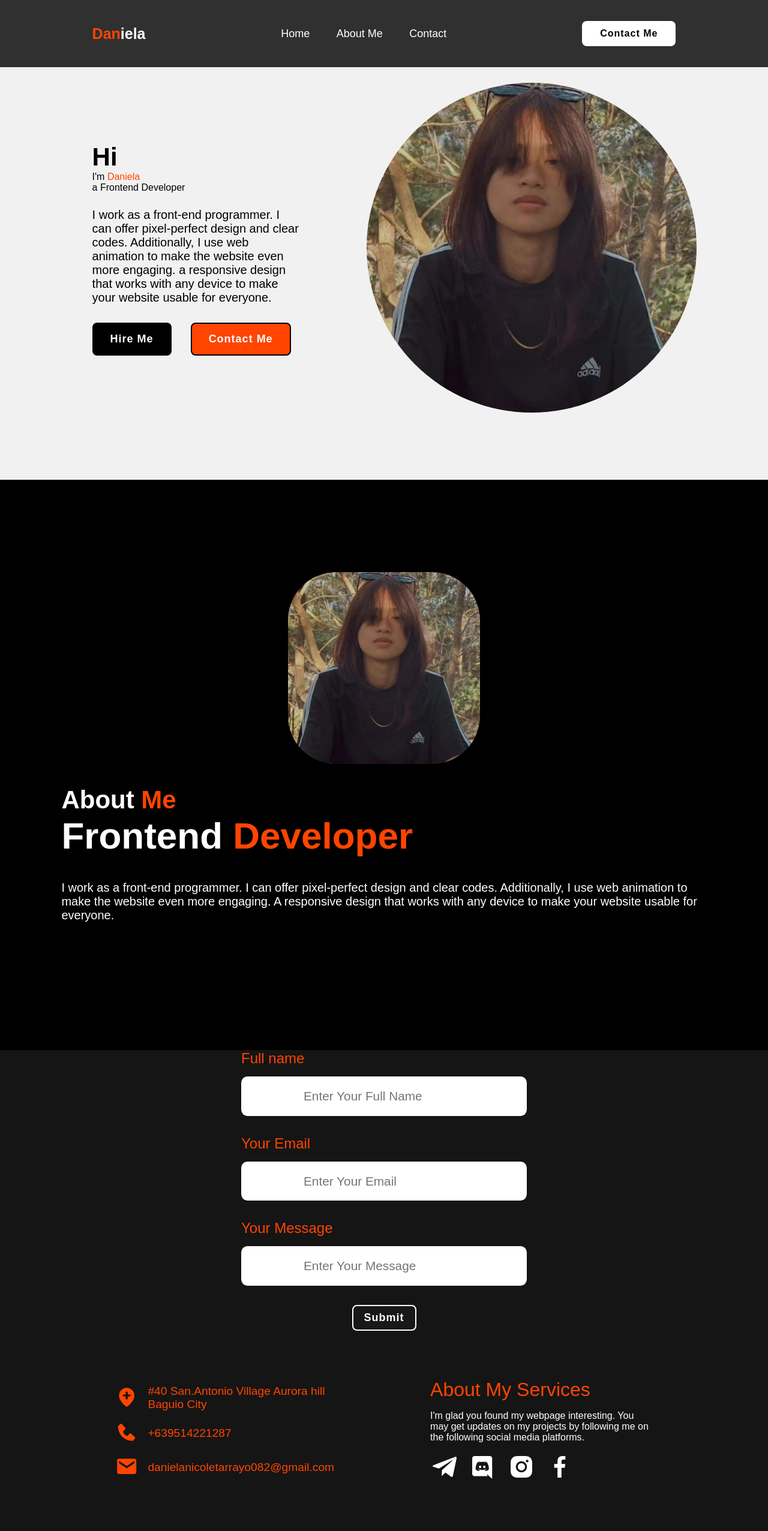
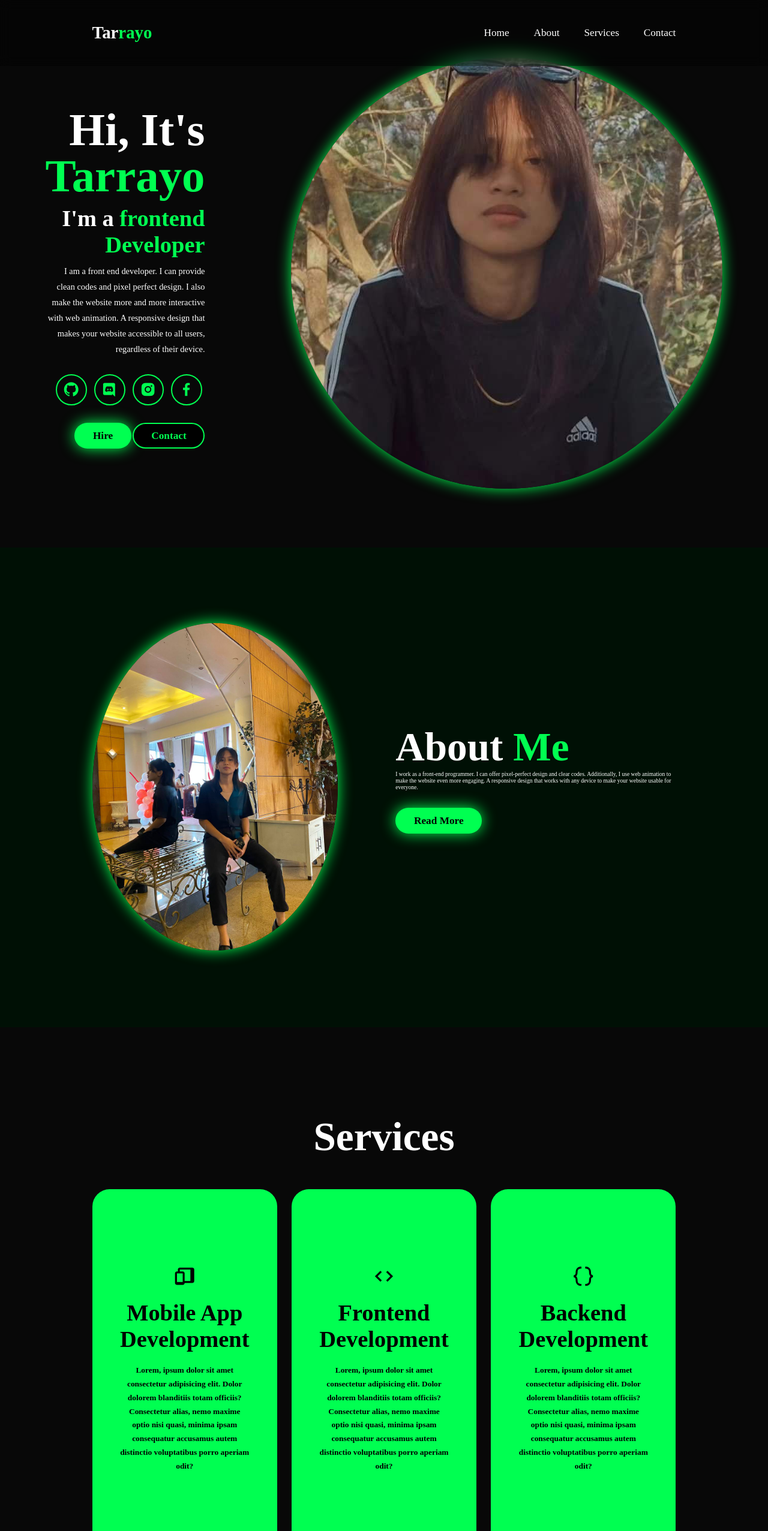
Before and after one commit to YANAYXNX/TARRAYO, a plain HTML site: page index.html in a window 1280 px wide. Shown: the top 2553 px of the page at 60% size. Drawn offline with nearby package versions, Linux system fonts and the light colour scheme.

Commit message:
Add files via upload

```diff
--- a/index.html
+++ b/index.html
@@ -2,116 +2,175 @@
 <html lang="en">
 <head>
     <meta charset="UTF-8">
-    <meta name="viewport"
-    content="width=device-width, initial-scale=1.0">
-    <title>Portfolio</title>
+    <meta name="viewport" content="width=device-width, initial-scale=1.0">
+    <title> Portfolio</title>
     <link rel="stylesheet" href="style.css"/>
     <link href='https://unpkg.com/boxicons@2.1.4/css/boxicons.min.css' rel='stylesheet'>
+
 </head>
+<body>
 
-<body>
 <header class="header">
-        <a href="#" class="logo"><span>Dan</span>iela</a>
+    <a href="#home"class = "logo">Tar<span>rayo</span></a>
+
+    <i class="bx bx-menu" id="menu-icon"></i>
 
     <nav class="navbar">
-
         <a href="#home">Home</a>
-            <a href="#about">About Me</a>
+        <a href="#about">About</a>
+        <a href="#services">Services</a>
         <a href="#contact">Contact</a>
 
+
     </nav>
-
-        <a href="#contact" class="contact">Contact Me</a>
 </header>
 
-    <section class="home">
+<section class="home" id="home">
+
     <div class="home-content">
-            <h3>Hi</h3>
+        <h1> Hi, It's<span> Tarrayo</span></h1>
+        <h3> I'm a <span> frontend Developer</span></h3>
+        <p> I am a front end developer. I can provide clean codes and pixel perfect design.
+            I also make the website more and more interactive with web animation.
+            A responsive design that makes your website accessible to all users, regardless of their device.</p>
 
-            <hi> I'm <span>Daniela<br></span> a Frontend Developer</h1>
+         <div class="social-icons">
+            <a href="#"><i class="bx bxl-github"></i></a>
+                <a href="#"><i class="bx bxl-discord"></i></a>
+                <a href="https://www.instagram.com/yana_yx.nx?igsh=MWsyOXRyY3ExN3dqbQ=="
+                 target="_blank"><i class="bx bxl-instagram-alt"></i></a>
+                 <a href="https://www.facebook.com/danielanicole.tarrayo.3?mibextid=ZbWKwL"
+                 target="_blank"><i class="bx bxl-facebook"></i></a>
 
-            <p> I work as a front-end programmer. I can offer pixel-perfect design and clear codes. Additionally, I use web animation to make the website even more engaging. a responsive design that works with any device to make your website usable for everyone.</p>
+         </div>
 
-                <div class="btn-box">
-                    <button class="btn-1">Hire Me</button>
-                    <button class="btn-2">Contact Me</button>
+         <div class="btn-group">
+            <a href="#" class="btn">Hire</a>
+            <a href="#contact" class="btn">Contact</a>
          </div>
+
         </div>
-    <div class="img-box">
+
+
+    <div class ="home-img">
         <img src="yana.jpg" alt="">
     </div>
 </section>
 
-<section class="about">
-    <form action="#">
+
+<section class="about" id="about">
+
     <div class="about-img">
-            <img src="yana.jpg" alt="">
+        <img src="dan.jpg" alt="">
     </div>
 
     <div class="about-content">
-            <h2 class="heading">About <span>Me</span></h2>
-            <h3>Frontend <span> Developer </span></h3>
-            <p>I work as a front-end programmer. I can offer pixel-perfect design and clear codes. Additionally, I use web animation to make the website even more engaging.
-                A responsive design that works with any device to make your website usable for everyone.</p>
+        <h2> About <span> Me</span></h2>
+        <p>I work as a front-end programmer. I can offer pixel-perfect design and clear codes.
+             Additionally, I use web animation to make the website even more engaging.
+            A responsive design that works with any device to make your website usable for everyone.
+        </p>
+        <a href="#" class="btn"> Read More</a>
+    </div>
+</section>
+
+<section class="services" id="services">
+    <h2 class="heading">Services</h2>
+
+    <div class="services-container">
+
+        <div class="service-box">
+          <div class="service-info">
+            <i class="bx bxs-devices"></i>
+            <h4>Mobile App Development</h4>
+            <p>Lorem, ipsum dolor sit amet consectetur adipisicing elit.
+                Dolor dolorem blanditiis totam officiis? Consectetur alias,
+                nemo maxime optio nisi quasi, minima ipsam consequatur accusamus
+                autem distinctio voluptatibus porro aperiam odit?</p>
+          </div>
+        </div>
+        <div class="service-box">
+            <div class="service-info">
+              <i class="bx bx-code"></i>
+              <h4>Frontend Development</h4>
+              <p>Lorem, ipsum dolor sit amet consectetur adipisicing elit.
+                  Dolor dolorem blanditiis totam officiis? Consectetur alias,
+                  nemo maxime optio nisi quasi, minima ipsam consequatur accusamus
+                  autem distinctio voluptatibus porro aperiam odit?</p>
+            </div>
+          </div>
+          <div class="service-box">
+            <div class="service-info">
+              <i class="bx bx-code-curly"></i>
+              <h4>Backend Development</h4>
+              <p>Lorem, ipsum dolor sit amet consectetur adipisicing elit.
+                  Dolor dolorem blanditiis totam officiis? Consectetur alias,
+                  nemo maxime optio nisi quasi, minima ipsam consequatur accusamus
+                  autem distinctio voluptatibus porro aperiam odit?</p>
+            </div>
           </div>
 
-    </form>
+    </div>
 </section>
+<section class="contact" id="contact">
+    <h2 class="heading"> Contact <span>Me</span></h2>
 
-    <section id="contact">
+    <form action="">
+        <div class="input-group">
+            <div class="input-box">
+            <input type="text" placeholder="Full Name">
+            <input type="email" placeholder="Email">
+            </div>
+            <div class="input-box">
+                <input type="number" placeholder="Phone Number">
+                <input type="text" placeholder="Subject">
+            </div>
+
+        </div>
 
 
-
-        <form action="#">
-            <div class="input-box">
-                <span>Full name</span>
-                <input type="text" placeholder="Enter Your Full Name">
+        <div class="input-group-2">
+            <textarea name="" id="" cols="" rows="10"
+            placeholder="Your Message"></textarea>
+            <input type="submit" value="Send Message"
+            class="btn">
         </div>
-
-            <div class="input-box">
-                <span>Your Email</span>
-                <input type="text" placeholder="Enter Your Email">
-            </div>
-
-            <div class="input-box">
-                <span>Your Message</span>
-                <input type="text" placeholder="Enter Your Message">
-            </div>
-
-            <div class="btn">Submit</div>
     </form>
 
 </section>
 
-    <footer>
+<footer class="footer">
 
-            <div class="col-left">
-                <div class="col-box">
-                    <span><i class='bx bxs-location-plus'></i></span>
-                    <span>#40 San.Antonio Village Aurora hill Baguio City</span>
+         <div class="social-icons">
+            <a href="#"><i class="bx bxl-github"></i></a>
+                <a href="#"><i class="bx bxl-discord"></i></a>
+                <a href="https://www.instagram.com/yana_yx.nx?igsh=MWsyOXRyY3ExN3dqbQ=="
+                 target="_blank"><i class="bx bxl-instagram-alt"></i></a>
+                 <a href="https://www.facebook.com/danielanicole.tarrayo.3?mibextid=ZbWKwL"
+                 target="_blank"><i class="bx bxl-facebook"></i></a>
+
          </div>
+         <ul class="list">
+            <li>
+                <a href="#">FAQ</a>
+            </li>
+            <li>
+                <a href="#services">Services</a>
+            </li>
+            <li>
+                <a href="#about">About</a>
+            </li>
+            <li>
+                <a href="#contact">Contact</a>
+            </li>
+         </ul>
 
-                <div class="col-box">
-                    <span><i class='bx bxs-phone'></i></span>
-                    <span>+639514221287</span>
-                </div>
-
-                <div class="col-box">
-                    <span><i class='bx bxs-envelope'></i></span>
-                    <span>danielanicoletarrayo082@gmail.com</span>
-                </div>
-            </div>
-            <div class="col-right">
-            <span>About My Services</span>
-            <p>I'm glad you found my webpage interesting. You may get updates on my projects by following me on the following social media platforms.
+         <p class="copyright">
+            Tarrayo | All right Reseved
          </p>
 
-            <div class="social-icons">
-                <a href="#"><i class="bx bxl-telegram"></i></a>
-                <a href="#"><i class="bx bxl-discord"></i></a>
-                <a href="https://www.instagram.com/yana_yx.nx?igsh=MWsyOXRyY3ExN3dqbQ==" target="_blank"><i class="bx bxl-instagram-alt"></i></a>
-                <a href="https://www.facebook.com/danielanicole.tarrayo.3?mibextid=ZbWKwL" target="_blank"><i class="bx bxl-facebook"></i></a>
-        </div>
-    </div>
+</footer>
 
-    </footer>
+    <script src="script.js "></script>
+</body>
+</html>
--- a/style.css
+++ b/style.css
@@ -1,310 +1,367 @@
-* {
-    margin: 0;
-    padding: 0;
+*{
+    margin:0;
+    padding:0;
     box-sizing: border-box;
     text-decoration: none;
-    list-style: none;
-    scroll-behavior: smooth;
-    font-family: sans-serif ;
+    border:none;
+    outline: none;
+    scroll-behavior:smooth ;
+    font-family: "poppins";
 }
-  :root {
-    --background: rgb(24, 24, 24);
-    --second-background: rgb(21, 21, 21);
+html{
+    font-size: 60%;
+    overflow-x: hidden;
 }
-
-  html{
-    height: 100vh;
+:root{
+    --bg-color: #080808;
+    --second-bg-color:  #001005;
+    --text-color:white;
+    --main-color:#00FF51;
 }
-
-
-  body {
-
-    background: var(--background);
+body{
+    background-color: var(--bg-color) ;
+    color: var(--text-color);
 }
-
 .header{
     position: fixed;
+    width: 100%;
     top: 0;
     left: 0;
-    width: 100%;
-    padding: 35px 12%;
-    background: rgba(0, 0, 0, 0.8);
-    backdrop-filter: blur(10px);
+    padding: 4rem 12%;
+    background-color: rgb(0,  0, 0, 0.3);
+    backdrop-filter:blur(10px);
     display: flex;
     justify-content: space-between;
     align-items: center;
     z-index: 100;
 }
+#menu-icon{
+    font-size: 3.6rem;
+    color: var(--main-color);
+    display: none;
+
+}
 .logo{
-    font-size: 25px;
-    color:white;
-    font-weight:600;
+    font-size:3rem;
+    color: var(--text-color);
+    font-weight: 800;
+    cursor: pointer;
     transition: 0.3s ease;
 }
 .logo:hover{
-    color: orangered;
-    text-shadow: 0 0 25px orangered,
-                 0 0 50px orangered;
     transform: scale(1.1);
 }
 span{
-    color: orangered;
+    color:var(--main-color) ;
 }
 .navbar a{
-    font-size: 18px;
-    color: white;
+    font-size: 1.8rem;
+    color: var(--text-color);
+    margin-left: 4rem;
     font-weight: 500;
-    margin: 0 20px;
-    border-bottom: 3px solid transparent;
+    border-bottom: 3px solid trasparent;
     transition: 0.3s ease;
 }
-.navbar a:hover,
-.navbar a:active{
-    color: orangered;
-    border-bottom: 3px solid orangered;
+.navbar a:hover{
+    border-bottom: 3px solid var(--main-color);
+    color: var(--main-color);
+
 }
-.contact{
-    padding: 10px 28px;
-    background-color: white;
+section{
+    min-height:100vh;
+    padding: 10rem 12%;
+
+}
+.home{
+    display: flex;
+    align-items: center;
+    justify-content: center;
+    gap: 15rem;
+}
+.home-content{
+    display: flex;
+    flex-direction: column;
+    align-items: flex-end;
+    text-align: right;
+}
+.home-content h1{
+    font-size: 8rem;
+    font-weight: 700;
+    margin-top: 1.5rem;
+    line-height: 1;
+}
+.home-content h3{
+    font-size: 4rem;
+    margin: 1rem 0;
+}
+.home-content p{
+    font-size: 1.5rem;
+    font-weight: 500;
+    line-height: 1.8;
+}
+.home-img img{
+    width: 32w;
+    border-radius: 50%;
+    box-shadow: 0 0 25px var(--main-color);
+    transition: 0.4s ease-in-out;
+}
+.home-img img:hover{
+    box-shadow:0 0 25px var(--main-color)
+                 0 0 25px var(--main-color)
+                 0 0 100px var(--main-color) ;
+}
+.social-icons a{
+    display: inline-flex;
+    justify-content: center;
+    align-items: center;
+    font-size: 3rem;
+    padding: 1rem;
+    background: transparent;
+    border: 2px solid var(--main-color);
+    border-radius: 50%;
+    color: var(--main-color);
+    margin: 3rem 0.5rem;
+    transition: 0.3s;
+}
+.social-icons a:hover{
+    color: var(--text-color);
+    background-color: var(--main-color);
+    transform: scale(1.2)translateY(-5px);
+    box-shadow: 0 0 25px var(--main-color);
+
+}
+.btn-group{
+    display: fles;
+    gap: 1.5rem;
+}
+.btn{
+    display: inline-block;
+    padding: 1rem 3rem;
+    background: var(--main-color);
+    box-shadow: 0 0 25px var(--main-color);
+    border-radius: 3rem;
+    font-size: 1.8rem;
     color: black;
     border: 2px solid transparent;
-    border-radius: 8px;
-    font-size: 16px;
-    letter-spacing: 1px;
     font-weight: 600;
-    transition: 0.3s;
+    transition: 0.3s ease-in-out;
 }
-.contact:hover{
-    background-color: orangered;
-    box-shadow: 0 0 25px orangered;
-    color: white;
+.btn:hover{
+    transform: scale(1.05);
+    box-shadow: 0 0 25px var(--main-color)
+                 0 0 50px var(--main-color) ;
 }
-.home{
-    width: 100%;
-    min-height: 100vh;
-    background: rgb(241, 241, 241);
-    display: flex;
-    align-items: center;
-    gap: 7em;
-    padding: 30px 12% 0;
+.btn-group a:nth-of-type(2){
+    background-color: black;
+    color: var(--main-color);
+    border: 2px solid var(--main-color);
+    box-shadow: 0 0 25px transparent;
 }
-.home-content{
-    max-width: 800px;
+.btn-group a:nth-of-type(2):hover{
+    box-shadow: 0 0 25px var(--main-color);
+    background-color: var(--main-color);
+    color: black;
 }
-.home-content h3{
-    font-size: 42px;
-}
-.home-content h1{
-    font-size: 62px;
-    line-height: 1.2;
-}
-.home-content p{
-    font-size: 20px;
-    margin: 25px 0 30px;
-}
-.btn-box{
-    width: 345px;
-    display: flex;
-    gap: 2em;
-}
-.btn-1{
-    padding: 15px 28px;
-    background-color: black;
-    color: white;
-    border: 2px solid transparent;
-    border-radius: 8px;
-    font-size: 18px;
-    letter-spacing: 1px;
-    font-weight: 600;
-    transition: 0.3s ease;
-    cursor: pointer;
-}
-.btn-1:hover{
-    background-color: white;
-    color: black;
-    border: 2px solid black;
-}
-.btn-2{
-    padding: 15px 28px;
-    background: orangered;
-    color: white;
-    border: 2px solid black;
-    border-radius: 8px;
-    font-size: 18px;
-    letter-spacing: 1px;
-    font-weight: 600;
-    transition: 0.3s ease;
-    cursor: pointer;
-}
-.btn-2:hover{
-    background-color: white;
-    color: orangered;
-}
-.home .img-box img{
-    border: 3em;
-    border-radius: 50%;
-    width: 550px;
-}
-
-::-webkit-scrollbar{
-    width: 15px;
-}
-::-webkit-scrollbar-thumb{
-    background-color: orangered;
-}
-::-webkit-scrollbar-track{
-    background-color: rgba(0, 0, 0, 0.6)
-    width 50px;
-}
-
 .about{
     display: flex;
     justify-content: center;
     align-items: center;
-    padding: 12% 8%;
-    gap: 10em;
-    background: black;
+    gap: 10rem;
+    background-color: var(--second-bg-color);
 }
 .about-img img{
-    position: relative;
-    width: 20em;
-    box-shadow: 0 0 25px orangered'
-                0 0 100px orangered;
-    border-radius: 25% ;
+    width: 32vw;
+    border-radius: 50%;
+    box-shadow: 0 0 25px var(--main-color);
+    transition: 0.4s ease-in-out;
 
 }
+.about-img img:hover{
+    box-shadow:0 0 25px var(--main-color)
+    0 0 25px var(--main-color)
+    0 0 100px var(--main-color) ;
+}
 .about-content h2{
+    font-size: 7rem;
     text-align: left;
-    color: white;
-    font-size: 42px;
+
 }
-.about-content h3{
-    font-size: 62px;
-    color: white;
+.about-contentp{
+    font-size: 1.8rem;
 }
-.about-content p{
-    color: white;
-    font-size: 20px;
-    margin: 2em 0 3em;
+.about-content .btn{
+    margin: 3rem 0;
 }
 
-
-#contact{
-    background-color: var(--second-background);
+::-webkit-scrollbar{
+    width: 20px;
 }
-form{
+::-webkit-scrollbar-thumb{
+    background-color: var(--main-color);
+}
+::-webkit-scrollbar-track{
+    background-color: var(--bg-color);
+}
+.heading{
+    text-align: center;
+    font-size: 7rem;
+    margin: 5rem 0;
+}.services{
+    background-color: var(--bg-color);
+    color: black;
+}.services h2{
+    color: var(--text-color);
+}
+.services-container{
+    display: grid;
+    grid-template-columns: repeat(auto-fit, minmax(300px, 1fr)) ;
+    align-items: center;
+    gap: 2.5rem;
+}
+.service-box{
+    display: flex ;
+    justify-content: center;
+    align-items: center;
+    background-color: var(--main-color);
+    height: 600px;
+    border-radius: 3rem;
+    cursor: pointer;
+    border: 5px solid transparent;
+    transition: 0.4s ease-in-out;
+}
+.service-box:hover{
+    background-color: var(--second-bg-color);
+    color: var(--main-color);
+    border: 5px solid var(--main-color);
+    transform: scale(1.03);
+}
+.service-info{
     display: flex;
     flex-direction: column;
+    text-align: center;
+    justify-content: center;
     align-items: center;
-    justify-content: center;
-    gap: 2em;
+    padding: 5rem;
 }
-form .input-box{
-    display: flex;
-    flex-direction: column;
-    align-items: baseline;
-    gap: 1em;
+.service-info i{
+    font-size: 4rem;
 }
-.input-box span{
-    font-size: 1.5em;
+.service-info h4{
+    font-size: 4rem;
+    margin: 2rem 0;
+    font-weight: 800;
 }
-form input{
-    font-size: 1.3em;
-    padding: 1em 5em;
-    border-radius: 0.5em;
-    border: none;
-    outline: none;
+.service-info p{
+    font-size: 1.4rem;
+    font-weight: 600;
+    line-height: 1.7;
 }
-form input:focus{
-    background-color: rgb(229, 229, 229);
+.contact{
+    background-color: var(--second-bg-color);
 }
-
-.btn{
-    padding: 0.5em 1em;
-    background: var(--background);
-    color: white;
-    border: 2px solid white;
-    border-radius: 8px;
-    font-size: 18px;
-    letter-spacing: 1px;
-    font-weight: 600;
-    transition: 0.3s ease;
-    cursor: pointer;
+.contact h2{
+    margin-bottom: 3rem ;
+    color: var(--text-color);
 }
-.btn:hover{
-    background-color: white;
-    color:black;
-}
-
-/*footer*/
-
-footer{
+.contact form{
     display: flex;
     align-items: center;
     justify-content: center;
-    gap: 10em;
-    bottom: 0;
-    background-color: var(--second-background);
+    gap: 3rem;
+    margin: 5rem 0;
+    text-align: center;
+
+}
+.contact form .input-box input,
+.contact form textarea{
     width: 100%;
-    padding: 5em 15%;
+    padding: 2.5rem;
+    font-size: 1.8rem;
+    color: var(--text-color);
+    background-color: var(--bg-color);
+    border-radius: 2rem;
+    border: 2px solid var(--main-color);
+    margin: 1.5rem 0;
+    resize: none;
+}
+.footer{
+    background-color: var(--bg-color);
+    padding: 58px 0;
+}
+footer .social-icons{
+    text-align: center;
+}
+.footer ul{
+    text-align: center;
+    font-size: 1.8rem;
+}
+.footer ul li{
+    display: inline-block;
+    margin-left: 20px;
+}
+.footer ul li a{
+    color: white;
+    border-bottom: 3px solid transparent ;
+    transition: 0.3 ease-in-out;
+}
+.footer ul li a:hover{
+    border-bottom: 3px solid var(--main-color);
+}
+.footer .copyright{
+    text-align: center;
+    margin-top: 40px;
+    font-size:16px ;
 }
 
-.col-left{
-    display: flex;
+@media(max-width:1024px){
+    #menu-icon{
+        display: block;
+    }
+    .navbar{
+        position: absolute;
+        top: 100%;
+        right: 0;
+        width: 50%;
+        padding: 1rem  3rem;
+        background-color: rgb(0,  0, 0, 0.8);
+        border-left: 2px solid var(--main-color);
+        border-bottom: 2px solid var(--main-color);
+        border-bottom-left-radius:2rem ;
+        display: none;
+    }
+    .navbar a{
+        display: block;
+        font-size: 2rem;
+        margin: 3rem 0;
+        color: var(--text-color);
+    }
+    .navbar.active{
+        display: block;
+    }
+    .home{
+        flex-direction: column-reverse;
+        margin: 5rem 0;
+        gap: 5rem;
+    }
+    .home-content{
+        align-items: center;
+        text-align: center;
+    }
+    .home-img img{
+        width: 52vw;
+    }
+    .about{
+        flex-direction: column-reverse;
+        text-align: center;
+    }
+    .about h2{
+        text-align: center;
+        margin: 2rem 0;
+    }
+    .about img{
+        width: 52vw;
+    }
+    .contact form{
         flex-direction: column;
-    gap: 1em;
     }
-
-.col-box{
-    display: flex;
-    align-items: center;
-    gap: 1em;
 }
-.col-box i{
-    font-size: 2em;
-}
-
-.col-box span{
-    font-size: 1.2em;
-}
-
-.col-right{
-    display: flex;
-    flex-direction: column;
-    gap: 1em;
-    color: white;
-    max-width: 500px;
-
-
-}
-
-.col-right span{
-
-    font-size: 2em;
-    transition: 0.2s ease-in-out;
-    cursor: pointer;
-}
-
-.col-right .social-icons{
-    display: flex;
-    align-items: baseline;
-    justify-content: left;
-    gap: 1em;
-}
-
-.col-right .social-icons span{
-    font-size: 2.3em;
-    opacity:0.7;
-    transition: 0.2s ease-in-out;
-    cursor: pointer;
-}
-
-.social-icons span:hover{
-    color: white;
-    opacity: 1;
-
-}
-.social-icons a{
-    font-size: 3rem;
-    color: white;
-}
```
Also changed, not shown: script.js (added, +7 -0 lines), dan.jpg (added). Lines whose indentation alone changed are shown as unchanged.
